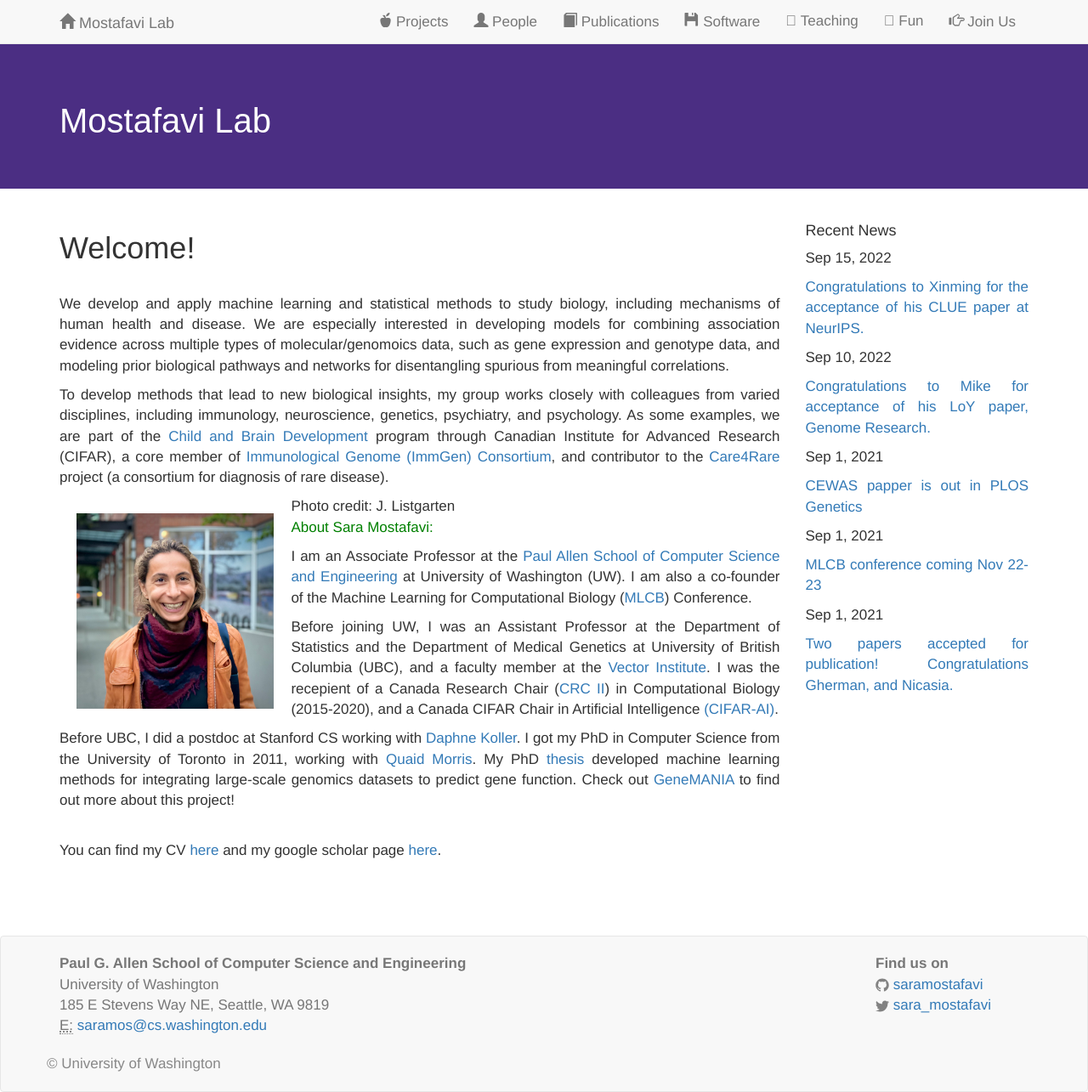
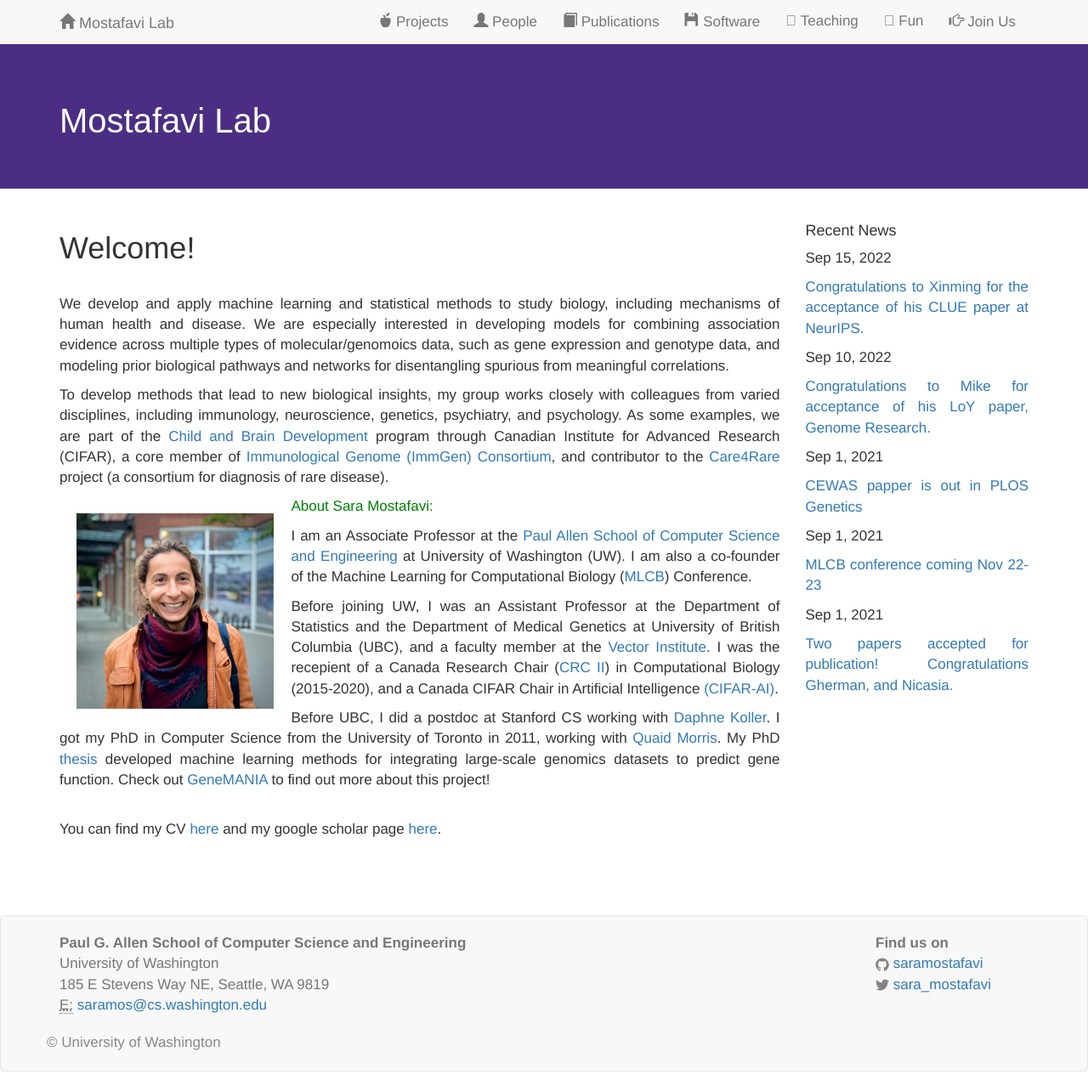
Before and after one commit to saramostafavi/saramostafavi.github.io, a Jekyll site: the page built from index.html, in a window 1280 px wide. Shown: the whole page at 85% size. Built offline with Jekyll 4.4.1, drawn with Linux system fonts in a browser that asks for light colours; nearby versions of some CDN libraries; a style sheet for code colours, icons or effects is not loaded; after the commit the page ends 1261 px from its top, so only the background shows below that.

Commit message:
Update index.html

```diff
--- a/index.html
+++ b/index.html
@@ -21,10 +21,7 @@ To develop methods that lead to new biological insights, my group works closely
 </p>
 
 
-<figure>
 <IMG SRC="images/SaraM2.JPG" ALT="some text" ALIGN="LEFT" hspace="20" vspace="20" HEIGHT="230">
-<figcaption>Photo credit: J. Listgarten</figcaption
-</figure>
 
 <p style="color:green">About Sara Mostafavi:</p>
 
```
